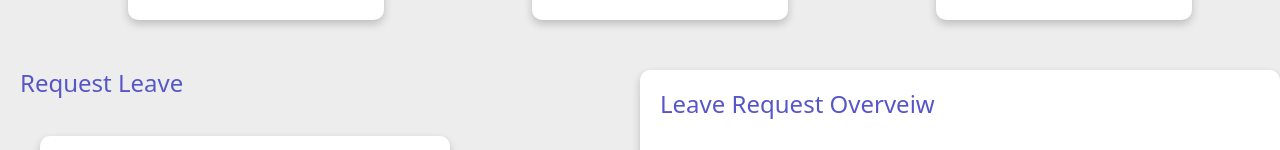
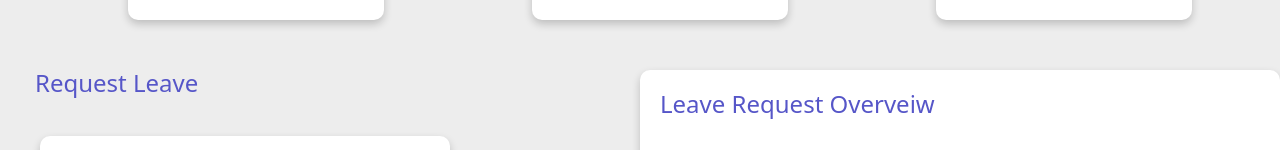
Before and after one commit to prashankulathunga/RFIAS, a React (Vite) app in the folder RFIAS_V0.1/: page /leave in a window 1280 px wide. Shown: the part 317-467 px from the top of the page. Built offline with nearby package versions, Linux system fonts and the light colour scheme.

Commit message:
css update

```diff
--- a/RFIAS_V0.1/src/components/user/userleave.jsx
+++ b/RFIAS_V0.1/src/components/user/userleave.jsx
@@ -37,7 +37,7 @@ function Leave() {
 
 
       <div className="leaveformdetail">
-        <h1>Request Leave </h1>
+        <h1 style={{paddingLeft:'15px'}}>Request Leave </h1>
         <div className="leaveinput">
         <div className="firstrow">
         <input type="text" id="leaveinput" placeholder="Request Date MM/DD/YYYY" onFocus={"(this.type=''date')"} onBlur={"(this.type='text')"}/>
```
